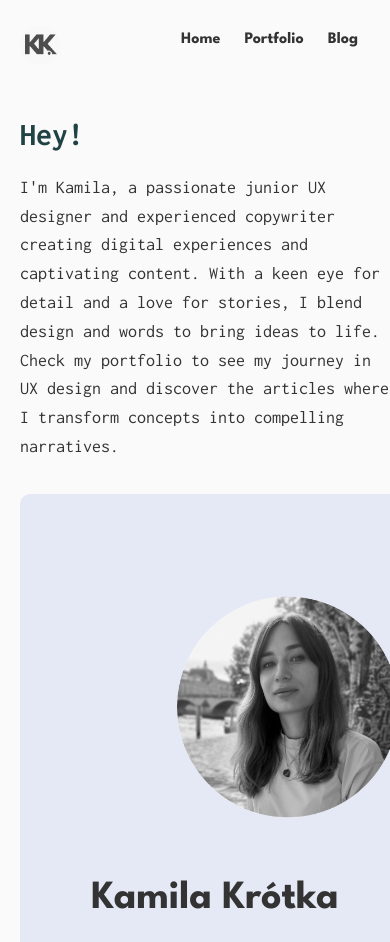
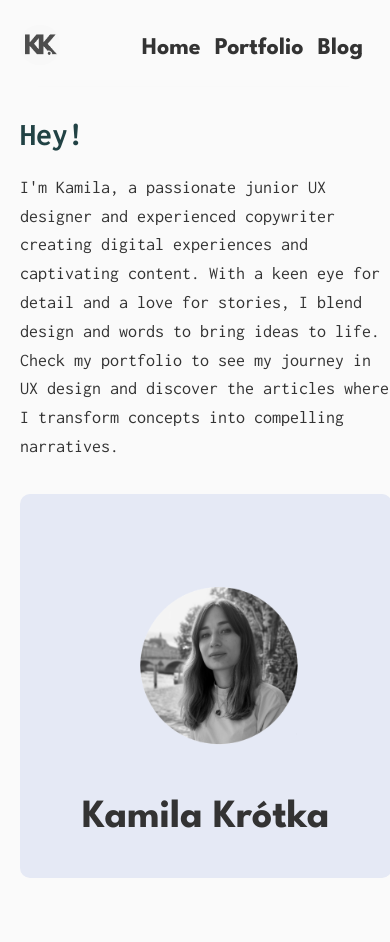
Before and after one commit to KamilaKrotka/kamilakrotka.github.io, a plain HTML site: page index.html in a window 390 px wide. Shown: the top 942 px of the page. Drawn offline with Linux system fonts and the light colour scheme.

Commit message:
Update styles.css

```diff
--- a/styles.css
+++ b/styles.css
@@ -380,14 +380,14 @@ footer {
     }
 
     nav {
-        top: 10px;
+        top: 20px;
         right: 10px;
-        font-size: 16px; /* Increased font size for better readability */
+        font-size: 24px; /* Increased font size for better readability */
     }
 
     nav a {
-        padding: 10px;
-        font-size: 16px;
+        padding: 5px;
+        font-size: 24px;
     }
 
     .container {
@@ -402,8 +402,8 @@ footer {
 
     .full-width-background {
         padding: 10px;
-        max-height: none;
-        width: 100%; /* Ensure it spans the full width */
+        max-height: 90%;
+        width: 95%; /* Ensure it spans the full width */
     }
 
     .background-content {
@@ -414,9 +414,10 @@ footer {
     }
 
     .description-photo {
-        max-width: 80%; /* Reduce the image size */
+        max-width: 60%; /* Reduce the image size */
         height: auto;
         margin: 0 auto; /* Center the photo */
+		padding-left: 15px;
     }
 
     .name-photo {
```
